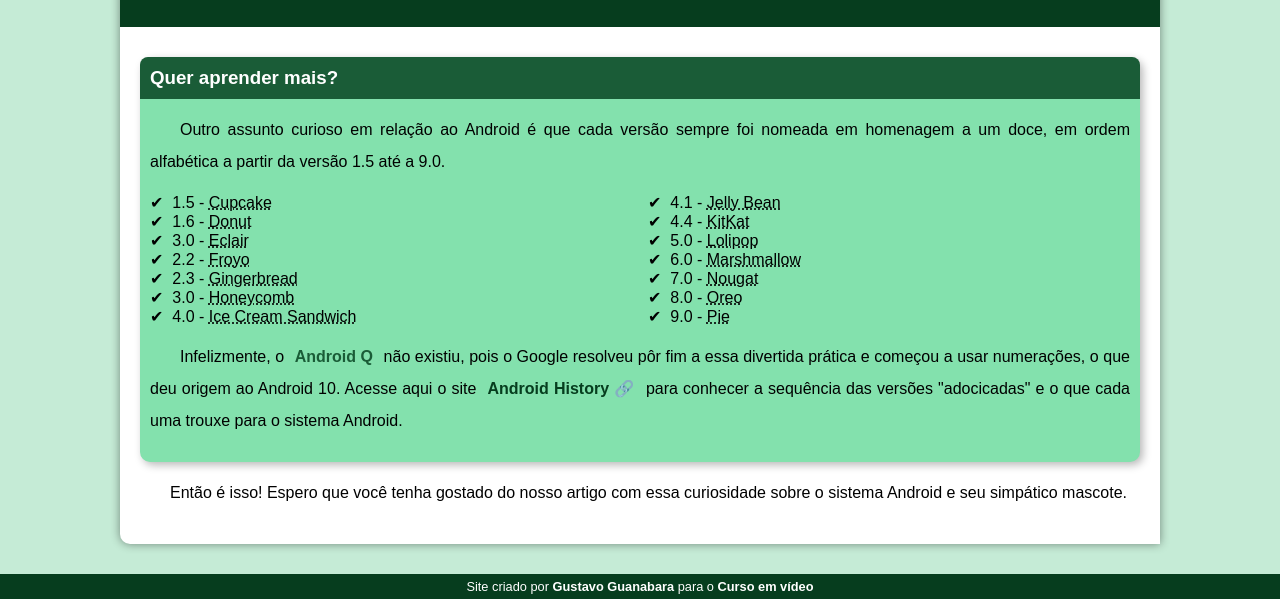
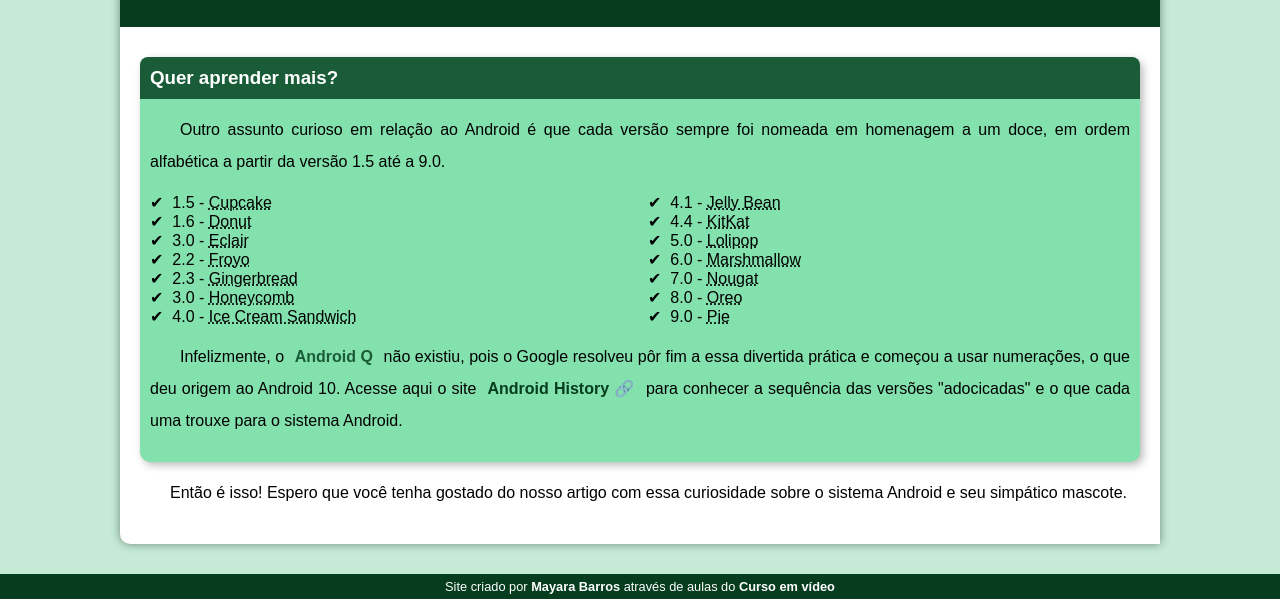
Before and after one commit to Mayarasb/Exercicios-HTMl-CSS, a plain HTML site: page Módulo 1/dsf-010/android.html in a window 1280 px wide. Shown: the part 2344-2943 px from the top of the page. Drawn offline with Linux system fonts and the light colour scheme.

Commit message:
Exercícios

```diff
--- a/Módulo 1/dsf-010/android.html
+++ b/Módulo 1/dsf-010/android.html
@@ -85,7 +85,7 @@
         </article>
     </main>
     <footer>
-        <p>Site criado por<a href="https://gustavoguanabara.github.io/" target="_blank">  Gustavo Guanabara</a> para o <a href="https://www.youtube.com/cursoemvideo">Curso em vídeo</a></p>
+        <p>Site criado por <a href="https://github.com/Mayarasb" target="_blank">Mayara Barros </a> através de aulas do <a href="https://www.youtube.com/cursoemvideo">Curso em vídeo</a></p>
     </footer>
 </body>
 </html>
--- a/Módulo 1/dsf-010/estilo/style.css
+++ b/Módulo 1/dsf-010/estilo/style.css
@@ -61,6 +61,7 @@ header > p{
     padding-right: 10px;
     padding-left: 10px;
     text-shadow: 2px 2px 0px rgba(0, 0, 0, 0.397);
+
 }
 nav{
     background-color: var(--cor5);
```
Also changed, not shown: Módulo 1/irina-blok-pq.jpg (deleted).
